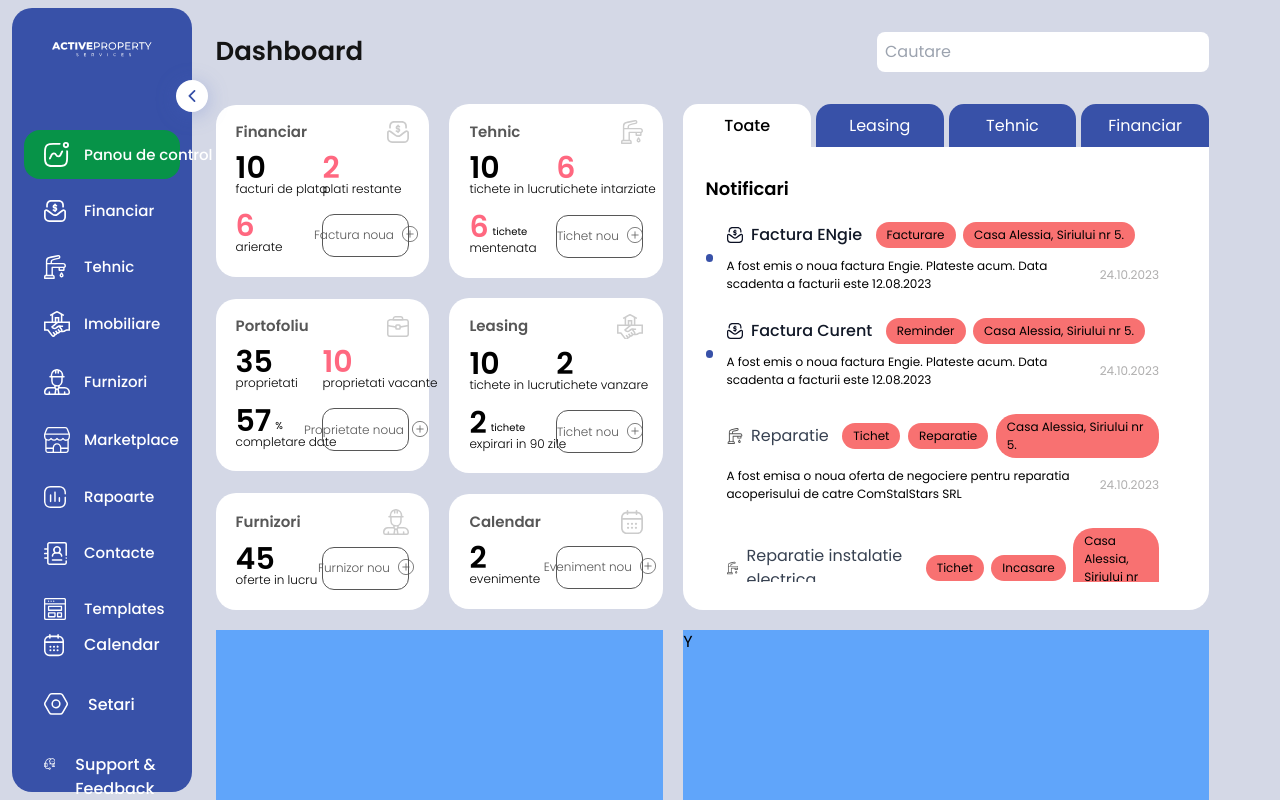
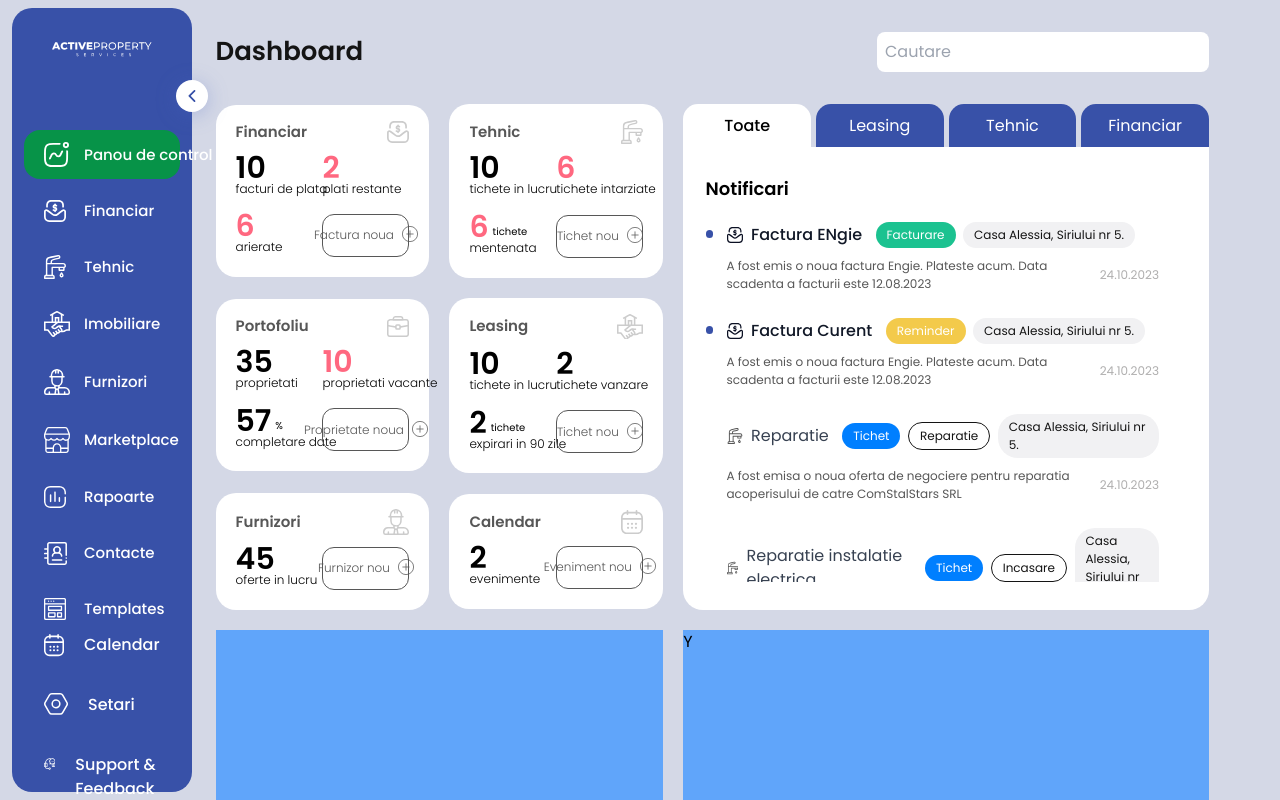
Before and after one commit to GeluHorotan/active-property-services, a Next.js app: page / in a window 1280 px wide. Shown: the top 800 px of the page. Built offline with nearby package versions, Linux system fonts and the light colour scheme.

Commit message:
feat: add styling based on tag type

```diff
--- a/components/Notifications.tsx
+++ b/components/Notifications.tsx
@@ -3,6 +3,17 @@ import NotificationData from '@ro/NotificationData.json';
 import IconFinder from './svgs/icons/IconFinder';
 
 const Notifications: FC = () => {
+  const tagsType = {
+    bill: 'bg-custom_green-500 text-white',
+    street: 'bg-custom_blue-800 text-custom_gray-900',
+    reminder: 'bg-custom_purple-100 text-white',
+    pay: 'bg-custom_red-700 text-white ',
+    incomingMoney:
+      'border-[0.5px]  border-custom_gray-900 text-custom_gray-900',
+    repair: 'border-[0.5px]  border-custom_gray-900 text-custom_gray-900',
+    ticket: 'bg-custom_blue-400 text-white',
+  };
+
   const { notifications } = NotificationData;
   return (
     <div className="   col-span-7 h-full flex-col flex  ">
@@ -30,13 +41,13 @@ const Notifications: FC = () => {
           {notifications?.map((notification, i) => {
             return (
               <div
-                className="gap-[13.3px] flex items-center w-full pr-5"
+                className="gap-[13.3px] flex items-start  w-full pr-5"
                 key={i}
               >
                 <div
                   className={`w-2 h-2 ${
                     !notification.isRead ? 'bg-custom_blue-300' : 'bg-white'
-                  }  rounded-full`}
+                  }  rounded-full mt-2`}
                 />
 
                 <div className="flex flex-col gap-[9px]  w-full">
@@ -68,7 +79,9 @@ const Notifications: FC = () => {
                           return (
                             <div
                               key={i}
-                              className="py-1 px-[11px]  rounded-4xl flex items-center justify-center bg-red-400"
+                              className={`py-1 px-[11px] leading-[18px]  rounded-4xl flex items-center justify-center ${
+                                tagsType[tag.type]
+                              }`}
                             >
                               <p className="text-[12px] font-regular">
                                 {tag.name}
@@ -80,7 +93,7 @@ const Notifications: FC = () => {
                     </div>
                   </div>
                   <div className="flex items-center justify-between">
-                    <p className="text-[12px] font-regular leading-[18px]">
+                    <p className="text-[12px] font-regular leading-[18px] text-custom_gray-700">
                       {notification.desc}
                     </p>
                     <p className="font-regular  text-[12px] leading-[18px] text-[#AFAEAE] ">
--- a/locale/ro/NotificationData.json
+++ b/locale/ro/NotificationData.json
@@ -6,10 +6,12 @@
       "date": "24.10.2023",
       "tags": [
         {
-          "name": "Facturare"
+          "name": "Facturare",
+          "type": "bill"
         },
         {
-          "name": "Casa Alessia, Siriului nr 5."
+          "name": "Casa Alessia, Siriului nr 5.",
+          "type": "street"
         }
       ],
       "isRead": false,
@@ -22,10 +24,12 @@
       "date": "24.10.2023",
       "tags": [
         {
-          "name": "Reminder"
+          "name": "Reminder",
+          "type": "reminder"
         },
         {
-          "name": "Casa Alessia, Siriului nr 5."
+          "name": "Casa Alessia, Siriului nr 5.",
+          "type": "street"
         }
       ],
       "reminder": true,
@@ -39,13 +43,16 @@
       "date": "24.10.2023",
       "tags": [
         {
-          "name": "Tichet"
+          "name": "Tichet",
+          "type": "ticket"
         },
         {
-          "name": "Reparatie"
+          "name": "Reparatie",
+          "type": "repair"
         },
         {
-          "name": "Casa Alessia, Siriului nr 5."
+          "name": "Casa Alessia, Siriului nr 5.",
+          "type": "street"
         }
       ],
 
@@ -59,13 +66,16 @@
       "date": "24.10.2023",
       "tags": [
         {
-          "name": "Tichet"
+          "name": "Tichet",
+          "type": "ticket"
         },
         {
-          "name": "Incasare"
+          "name": "Incasare",
+          "type": "incomingMoney"
         },
         {
-          "name": "Casa Alessia, Siriului nr 5."
+          "name": "Casa Alessia, Siriului nr 5.",
+          "type": "street"
         }
       ],
 
@@ -79,11 +89,13 @@
       "date": "24.10.2023",
       "tags": [
         {
-          "name": "Plata"
+          "name": "Plata",
+          "type": "pay"
         },
 
         {
-          "name": "Casa Alessia, Siriului nr 5."
+          "name": "Casa Alessia, Siriului nr 5.",
+          "type": "street"
         }
       ],
 
@@ -96,13 +108,16 @@
       "desc": "A fost emisa o noua oferta de negociere pentru reparatia acoperisului de catre ComStalStars SRL",
       "date": "24.10.2023",
       "tags": [
-        { "name": "Tichet" },
+        { "name": "Tichet", "type": "ticket" },
+
         {
-          "name": "Reparatie"
+          "name": "Reparatie",
+          "type": "repair"
         },
 
         {
-          "name": "Casa Alessia, Siriului nr 5."
+          "name": "Casa Alessia, Siriului nr 5.",
+          "type": "street"
         }
       ],
 
@@ -115,13 +130,15 @@
       "desc": "A fost finalizata lucrarea de reparative a instalatiei electrice  de catre ComStalStars SRL",
       "date": "24.10.2023",
       "tags": [
-        { "name": "Tichet" },
+        { "name": "Tichet", "type": "ticket" },
         {
-          "name": "Incasare"
+          "name": "Incasare",
+          "type": "incomingMoney"
         },
 
         {
-          "name": "Casa Alessia, Siriului nr 5."
+          "name": "Casa Alessia, Siriului nr 5.",
+          "type": "street"
         }
       ],
 
@@ -134,10 +151,11 @@
       "desc": "A fost finalizata lucrarea de reparative a instalatiei electrice  de catre ComStalStars SRL",
       "date": "24.10.2023",
       "tags": [
-        { "name": "Plata" },
+        { "name": "Plata", "type": "pay" },
 
         {
-          "name": "Casa Alessia, Siriului nr 5."
+          "name": "Casa Alessia, Siriului nr 5.",
+          "type": "street"
         }
       ],
 
@@ -150,14 +168,16 @@
       "desc": "A fost emisa o noua oferta de negociere pentru reparatia acoperisului de catre ComStalStars SRL",
       "date": "24.10.2023",
       "tags": [
-        { "name": "Tichet" },
+        { "name": "Tichet", "type": "ticket" },
 
         {
-          "name": "Reparatie"
+          "name": "Reparatie",
+          "type": "repair"
         },
 
         {
-          "name": "Casa Alessia, Siriului nr 5."
+          "name": "Casa Alessia, Siriului nr 5.",
+          "type": "street"
         }
       ],
 
@@ -170,10 +190,12 @@
       "desc": "A fost finalizata lucrarea de reparative a instalatiei electrice  de catre ComStalStars SRL",
       "date": "24.10.2023",
       "tags": [
-        { "name": "Tichet" },
-        { "name": "Incasare" },
+        { "name": "Tichet", "type": "ticket" },
+
+        { "name": "Incasare", "type": "incomingMoney" },
         {
-          "name": "Casa Alessia, Siriului nr 5."
+          "name": "Casa Alessia, Siriului nr 5.",
+          "type": "street"
         }
       ],
 
@@ -186,10 +208,11 @@
       "desc": "A fost finalizata lucrarea de reparative a instalatiei electrice  de catre ComStalStars SRL",
       "date": "24.10.2023",
       "tags": [
-        { "name": "Plata" },
+        { "name": "Plata", "type": "pay" },
 
         {
-          "name": "Casa Alessia, Siriului nr 5."
+          "name": "Casa Alessia, Siriului nr 5.",
+          "type": "street"
         }
       ],
 
```
